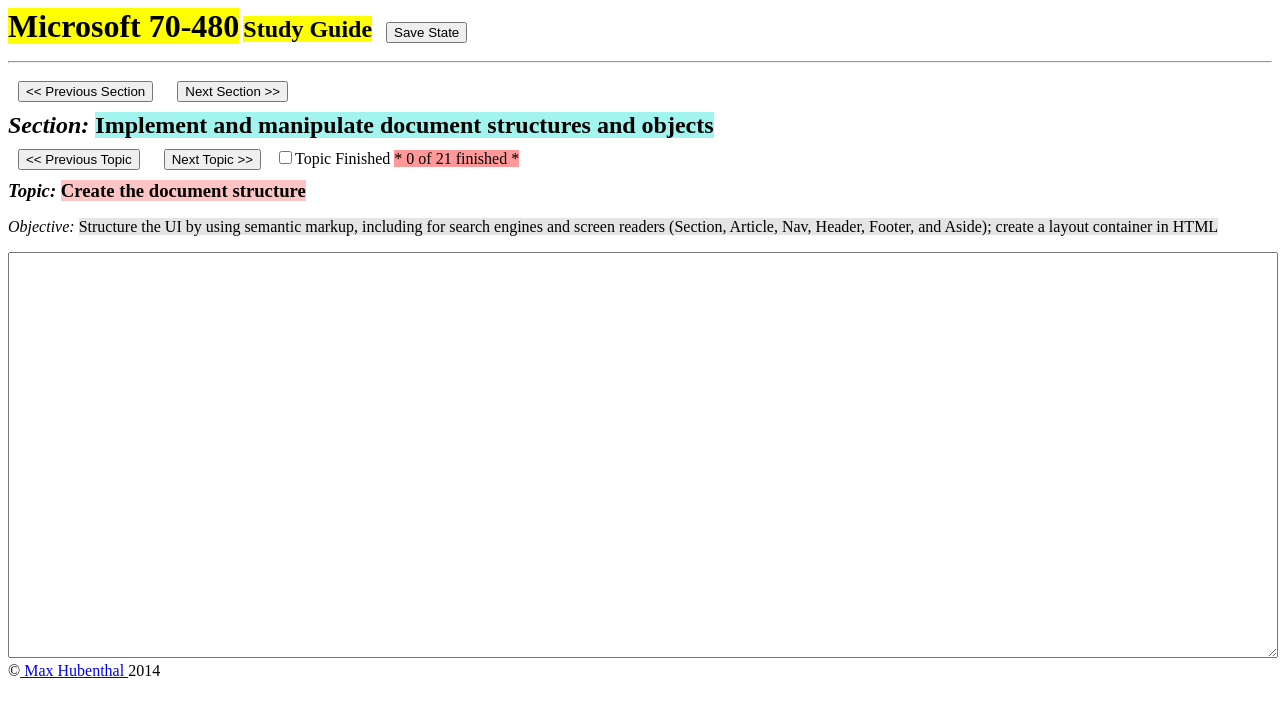
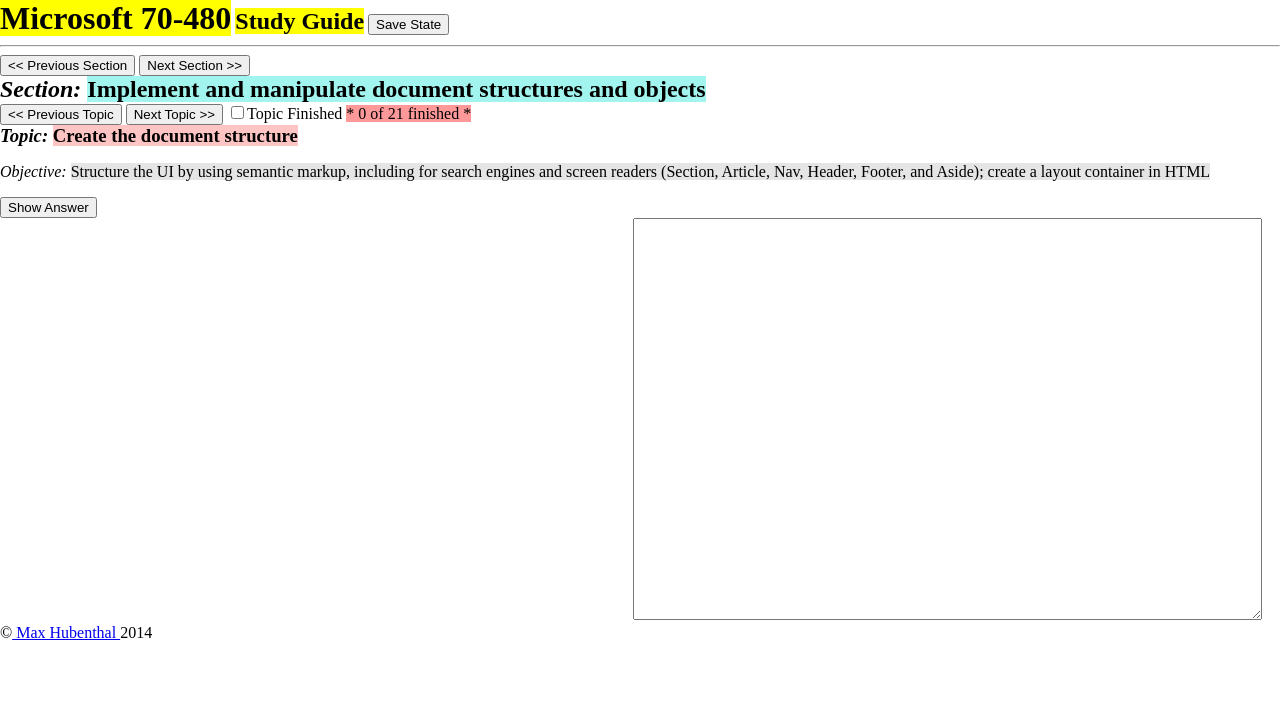
Before and after one commit to mhubenthal/70-480-study-guide, a plain HTML site: page source/index.html in a window 1280 px wide. Drawn offline with Linux system fonts and the light colour scheme.

Commit message:
ability to hide answer

```diff
--- a/source/css/styles.css
+++ b/source/css/styles.css
@@ -1,6 +1,13 @@
+body {
+  margin: 0;
+  padding: 0;
+}
 .practice-area textarea {
-  width: 100%;
+  width: 49%;
   height: 400px;
+  display: inline;
+  margin: 0;
+  padding: 0;
 }
 
 h1, h2, h3 {
@@ -23,10 +30,6 @@
   background-color: rgba(0,0,0,.1);
 }
 
-button {
-  margin: 10px;
-}
-
 #study-status {
   background-color: rgba(255,0,0,.4);
 }
--- a/source/index.html
+++ b/source/index.html
@@ -28,8 +28,10 @@
       <h3><i>Topic:</i> <span class="topic-title">x</span></h3>
       <p><i>Objective:</i> <span class="topic-content">x</span></p>
     </section>
+    <button id="show-answer">Show Answer</button>
     <section class="practice-area">
-      <textarea id="user-input" value="x"></textarea>
+      <textarea id="user-input" value="x" style="visibility:hidden"></textarea>
+      <textarea id="quiz-input"></textarea>
     </section>
   </main>
   <footer>&copy;<a href="http://www.maxhubenthal.com"> Max Hubenthal </a>2014</footer>
--- a/source/js/app.js
+++ b/source/js/app.js
@@ -40,6 +40,7 @@
 
   // Load event listeners for five main buttons
   function loadListeners(){
+    // Study guide topic navigation
     var previousSection = window.document.querySelector("#previous-section");
     previousSection.addEventListener('click',function(){
       displayResults(app.currentSection-1,0);
@@ -56,16 +57,30 @@
     nextTopic.addEventListener('click',function(){
       displayResults(app.currentSection,app.currentTopic+1);
     });
+    // Topic status
     var topicStatus = window.document.querySelector("#topic-status");
     topicStatus.addEventListener('click',function(){
       app.results[app.currentSection].topics[app.currentTopic].isFinished = topicStatus.checked;
       if(topicStatus.checked){app.numFinished += 1;}
       if(!topicStatus.checked){app.numFinished -= 1;}
     });
+    // Save state
     var saveState = window.document.querySelector("#save-state");
     saveState.addEventListener('click',function(){
       saveUserInput();
       window.localStorage.setItem('app',JSON.stringify(app));
+    });
+    // Show or hide answer
+    var showAnswer = window.document.querySelector("#show-answer");
+    showAnswer.addEventListener('click',function(){
+      var currentText = showAnswer.textContent;
+      var newText = "Show Answer";
+      var showText = "hidden";
+      // Toggle button value
+      if(currentText==="Show Answer"){newText = "Hide Answer";showText="";}
+      var answer = document.querySelector("#user-input");
+      answer.style.visibility = showText;
+      showAnswer.textContent = newText;
     });
   }
 
```
